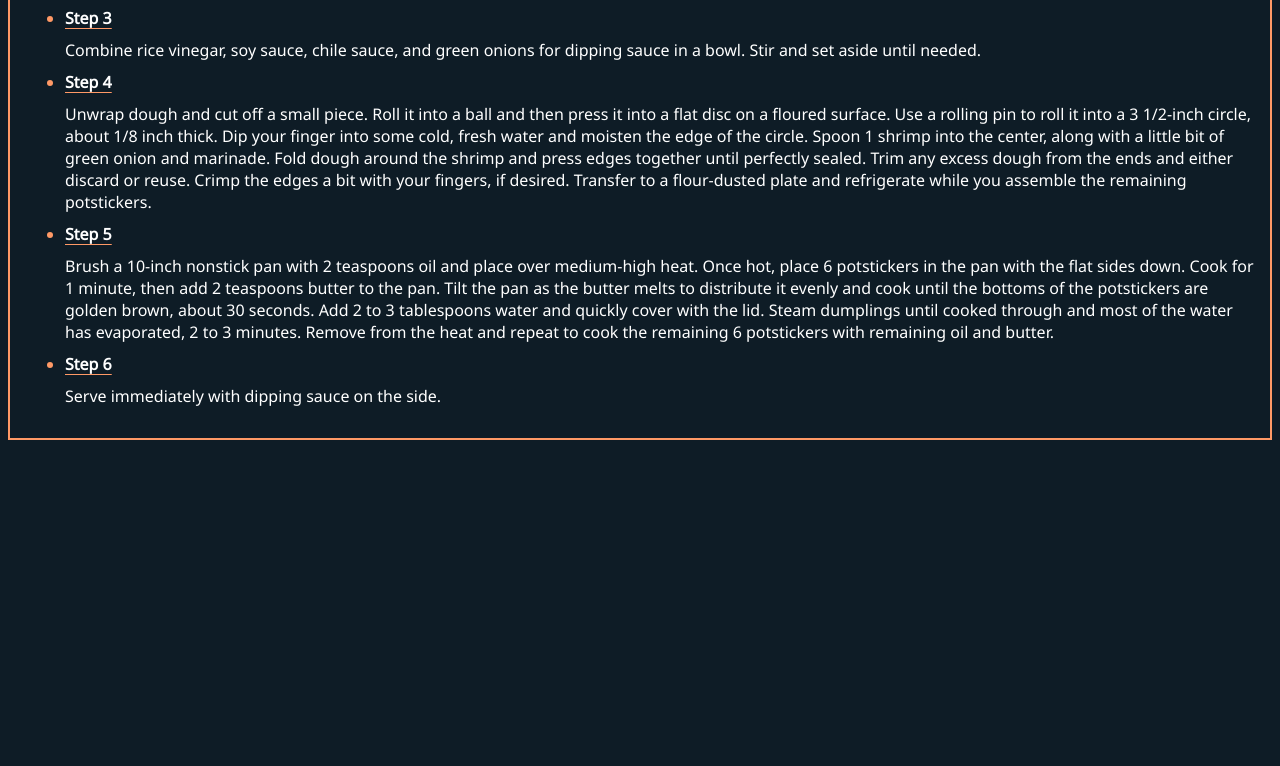
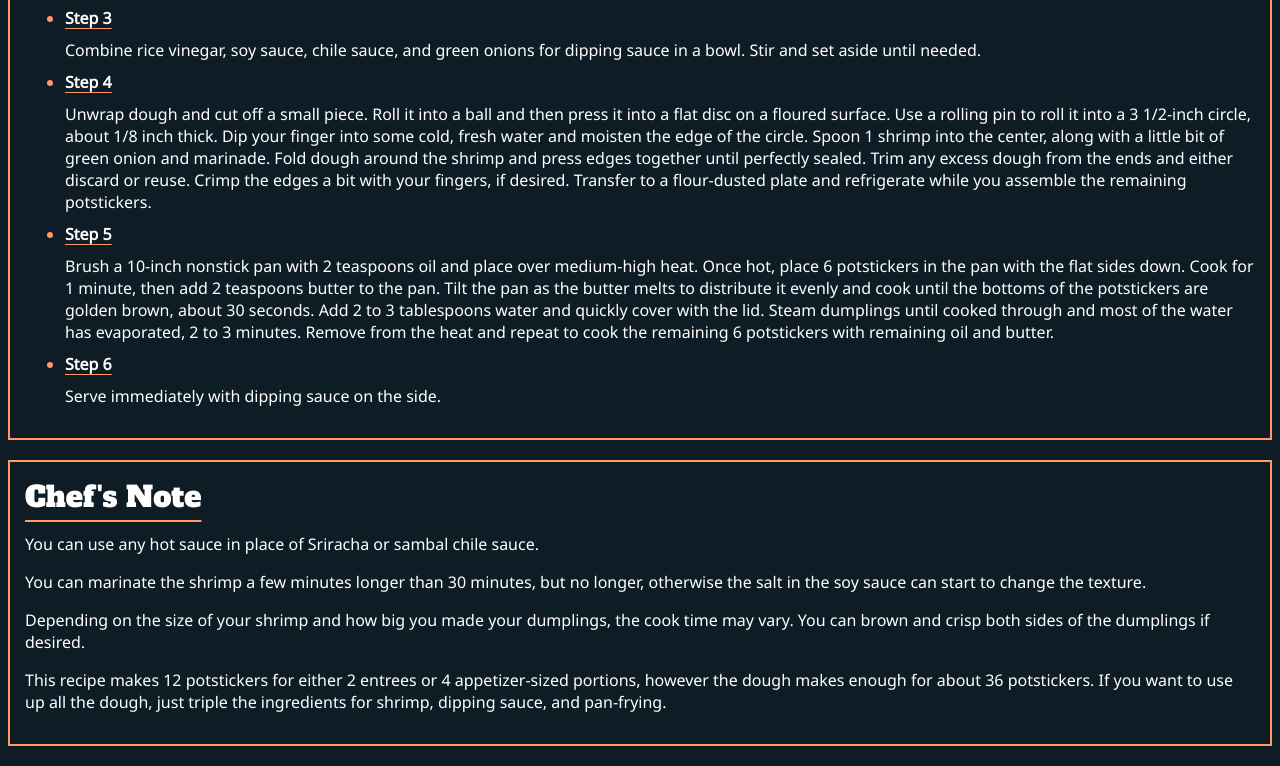
Before and after one commit to Qhucy/odin-recipes, a plain HTML site: page recipes/whole-shrimp-potstickers.html in a window 1280 px wide. Shown: the part 2107-2873 px from the top of the page. Before the commit the page ends 2567 px from the top, so only its background shows below. Drawn offline with Linux system fonts and the light colour scheme.

Commit message:
Add chef's note div

```diff
--- a/recipes/whole-shrimp-potstickers.html
+++ b/recipes/whole-shrimp-potstickers.html
@@ -135,5 +135,20 @@
             </li>
         </ul>
     </div>
+    <div id="chef-note" class="border">
+        <h2 class="title">Chef's Note</h2>
+        <p>
+            You can use any hot sauce in place of Sriracha or sambal chile sauce.
+        </p>
+        <p>
+            You can marinate the shrimp a few minutes longer than 30 minutes, but no longer, otherwise the salt in the soy sauce can start to change the texture.
+        </p>
+        <p>
+            Depending on the size of your shrimp and how big you made your dumplings, the cook time may vary. You can brown and crisp both sides of the dumplings if desired.
+        </p>
+        <p>
+            This recipe makes 12 potstickers for either 2 entrees or 4 appetizer-sized portions, however the dough makes enough for about 36 potstickers. If you want to use up all the dough, just triple the ingredients for shrimp, dipping sauce, and pan-frying.
+        </p>
+    </div>
 </body>
 </html>
```
